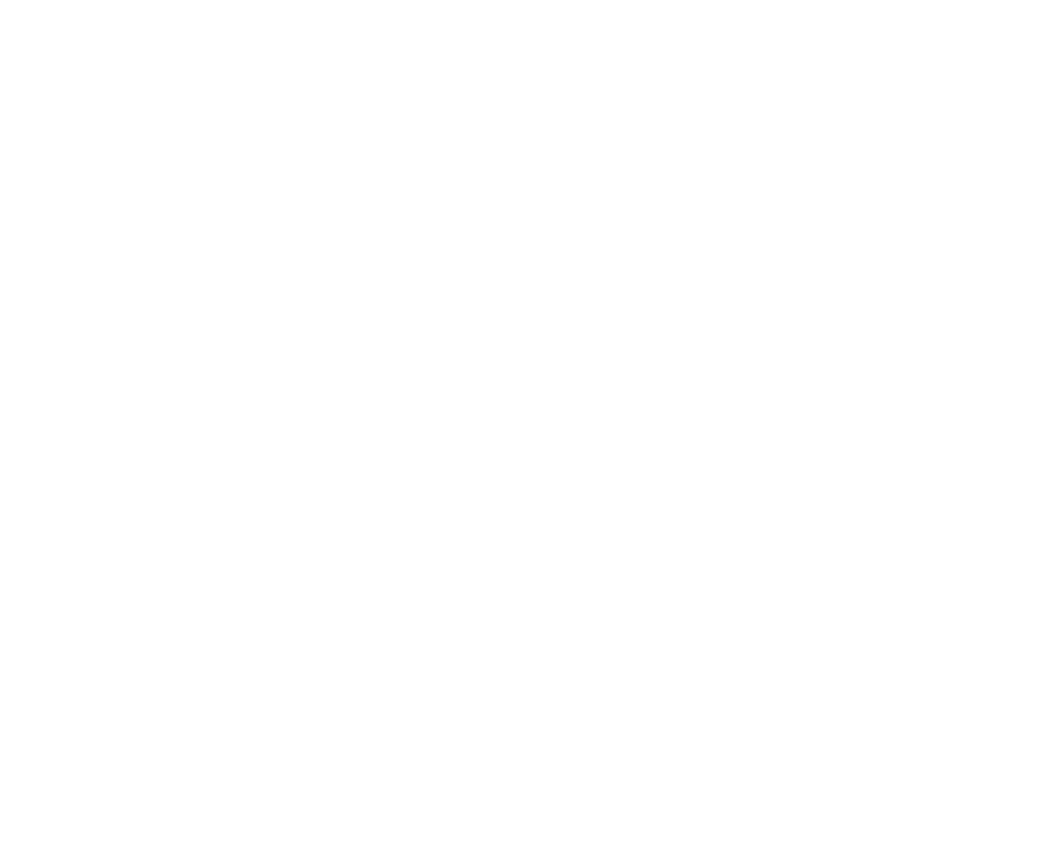
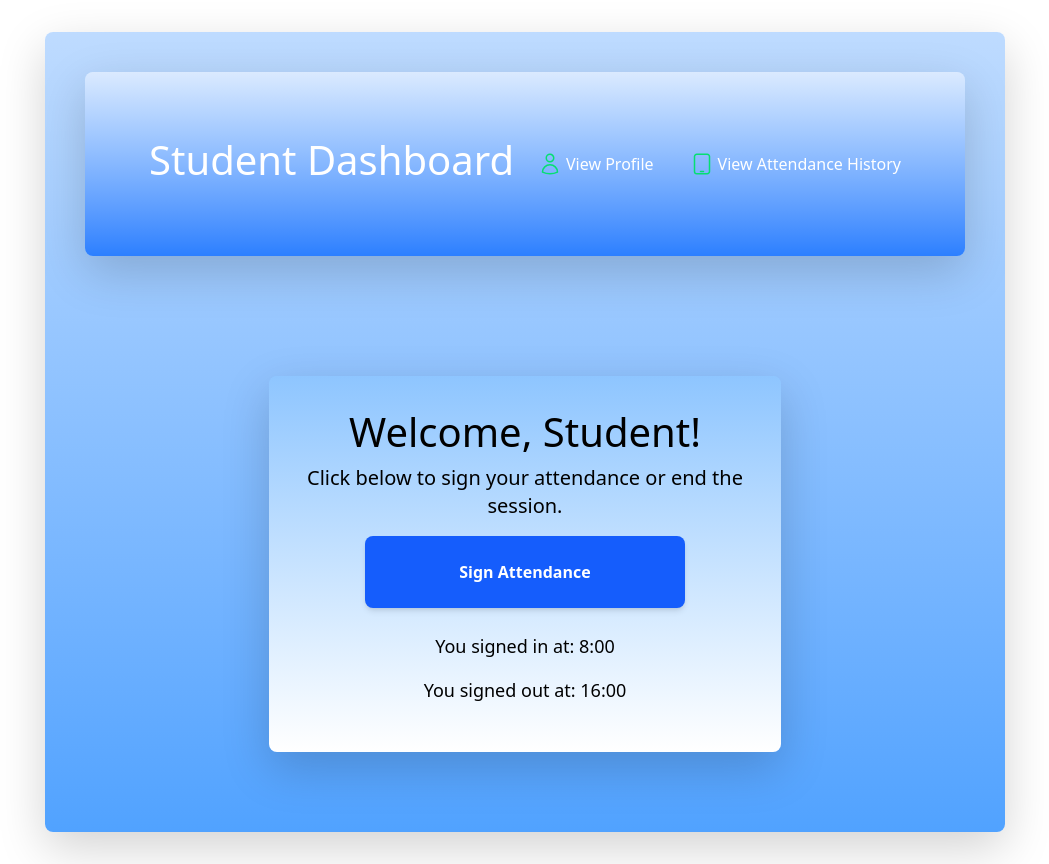
Before and after one commit to Sphe2001/Clocking_System_v2, a React (Vite) app in the folder client/: page /pages/student in a window 1280 px wide. Before the commit this address had no page. Shown: the whole page, without its empty margins (115-1164 px from the left). Before the commit the page ends 800 px from the top, so only its background shows below. Built offline with nearby package versions, Linux system fonts and the light colour scheme.

Commit message:
created the studentdashboard and the view profile with its navigationbar

```diff
--- a/client/package.json
+++ b/client/package.json
@@ -10,6 +10,7 @@
     "preview": "vite preview"
   },
   "dependencies": {
+    "@heroicons/react": "^2.2.0",
     "@tailwindcss/vite": "^4.0.17",
     "bootstrap": "^5.3.3",
     "react": "^19.0.0",
--- a/client/src/components/studentNavbar.jsx
+++ b/client/src/components/studentNavbar.jsx
@@ -0,0 +1,33 @@
+import React from 'react';
+import { useLocation, useNavigate } from 'react-router-dom';
+import { UserIcon, DeviceTabletIcon } from "@heroicons/react/24/outline";
+
+const StudentNavbar = () => {
+  const location = useLocation();
+  const navigate = useNavigate();
+
+  return (
+    <nav className="bg-gradient-to-b from-blue-100 to-blue-500 text-white p-5 mr-5 shadow-md w-full backdrop-blur-md rounded-lg shadow-lg">
+      <div className="container mx-auto flex p-3 justify-between items-center">
+        {/* Dashboard Title */}
+        <h1 className="text-xl font-bold cursor-pointer" onClick={() => navigate('/pages/student')}>
+          Student Dashboard
+        </h1>
+
+        {/* Navbar Links */}
+        <div className="flex space-x-8">
+          <div className="flex items-center cursor-pointer" onClick={() => navigate('/pages/student/viewProfile')}>
+            <UserIcon className="mx-1 h-6 w-6 stroke-green-400" />
+            <span className={location.pathname === '/dashboard/student/viewProfile' ? 'text-red-300' : ''}>View Profile</span>
+          </div>
+          <div className="flex items-center cursor-pointer" onClick={() => navigate('/dashboard/student/viewAttendanceHistory')}>
+            <DeviceTabletIcon className="mx-1 h-6 w-6 stroke-green-400" />
+            <span className={location.pathname === '/dashboard/student/viewAttendanceHistory' ? 'text-gray-300' : ''}>View Attendance History</span>
+          </div>
+        </div>
+      </div>
+    </nav>
+  );
+};
+
+export default StudentNavbar;
--- a/client/src/main.jsx
+++ b/client/src/main.jsx
@@ -7,6 +7,9 @@
 import AdminReports from './pages/admin/reports/adminReports.jsx';
 import AdminDashboard from './pages/admin/adminDashboard.jsx'; // ✅ Import AdminDashboard
 import AdminUsers from './pages/admin/users/adminUsers.jsx';
+import StudentDashboard from './pages/student/studentDashboard.jsx'
+import ViewProfile from './pages/student/viewProfile/viewProfile.jsx';
+
 
 
 createRoot(document.getElementById('root')).render(
@@ -19,6 +22,8 @@
         <Route path="/dashboard/admin" element={<AdminDashboard />} />
 
         <Route path="/dashboard/admin/users" element={<AdminUsers />} />
+        <Route path="/pages/student" element={<StudentDashboard />} />
+        <Route path="/pages/student/viewProfile" element={<ViewProfile />} />
 
 
         {/* Add more routes here */}
--- a/client/src/pages/student/studentDashboard.jsx
+++ b/client/src/pages/student/studentDashboard.jsx
@@ -0,0 +1,29 @@
+import React from 'react';
+import StudentNavbar from '../../components/studentNavbar';
+
+const StudentDashboard = () => {
+  return (
+    <div className="min-h-screen flex flex-col p-10 bg-gradient-to-b from-blue-200 to-blue-400 backdrop-blur-md rounded-lg shadow-lg">
+      {/* Navbar */}
+      <StudentNavbar />
+
+      {/* Main Content Section */}
+      <div className="flex flex-col items-center justify-center flex-grow pt-20 text-white px-6 sm:px-8 md:px-12">
+        <div className="relative z-10 max-w-lg w-full text-center space-y-6 p-8 bg-gradient-to-b from-blue-300 to-white bg-opacity-10 backdrop-blur-md rounded-lg shadow-lg">
+          <h1 className="text-4xl sm:text-5xl font-extrabold text-black">Welcome, Student!</h1>
+          <p className="text-lg sm:text-xl text-black">Click below to sign your attendance or end the session.</p>
+
+          {/* Sign Attendance Button */}
+          <input type="button" className="w-full max-w-xs p-4 bg-blue-600 text-white text-lg font-semibold rounded-lg hover:bg-blue-700 transition-all shadow-md" value="Sign Attendance" />
+
+          <div className="mt-4 text-black">
+            <p className="text-lg">You signed in at: 8:00 </p>
+            <p className="text-lg">You signed out at: 16:00</p>
+          </div>
+        </div>
+      </div>
+    </div>
+  );
+};
+
+export default StudentDashboard;
--- /dev/null
+++ b/client/src/pages/student/viewProfile/viewProfile.jsx
@@ -0,0 +1,24 @@
+// ViewProfile.jsx
+import React from 'react';
+import StudentNavbar from '../../../components/studentNavbar';
+
+const ViewProfile = () => {
+  return (
+    <div className="min-h-screen flex flex-col p-10 bg-gradient-to-b from-blue-200 to-blue-400 backdrop-blur-md rounded-lg shadow-lg">
+      {/* Navbar */}
+      <StudentNavbar />
+
+      {/* Profile Content */}
+      <div className="flex flex-col items-center justify-center flex-grow pt-20 text-white px-6 sm:px-8 md:px-12">
+        <div className="relative z-10 max-w-lg w-full text-center space-y-6 p-8 bg-gradient-to-b from-white to-blue-400 bg-opacity-10 backdrop-blur-md rounded-lg shadow-lg">
+          <h1 className="text-4xl sm:text-5xl font-extrabold text-black">Your Profile</h1>
+          <p className="text-lg sm:text-xl text-black">Name: John Doe</p>
+          <p className="text-lg sm:text-xl text-black">Email: johndoe@example.com</p>
+          <p className="text-lg sm:text-xl text-black">Student ID: 123456</p>
+        </div>
+      </div>
+    </div>
+  );
+};
+
+export default ViewProfile;
```
Also changed, not shown: 1 other file (tests, documents, lock files or other folders).
